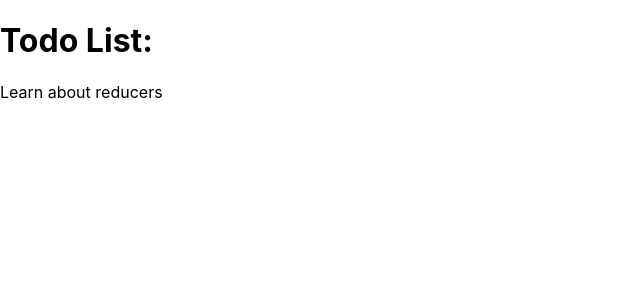
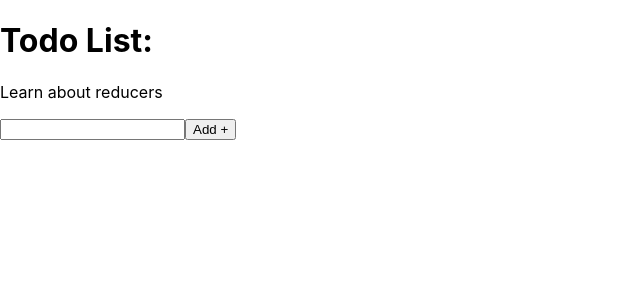
Before and after one commit to bloominstituteoftechnology/reducer-todo, a React (Create React App) app in the folder todo/: page / in a window 1280 px wide. Shown: the top 300 px of the page, without its empty margins (0-640 px from the left). Built offline with nearby package versions, Linux system fonts and the light colour scheme.

Commit message:
Created input form type text

```diff
--- a/todo/src/App.js
+++ b/todo/src/App.js
@@ -2,6 +2,7 @@ import React, { useReducer, useState } from 'react';
 import { initialState, reducer } from './reducers/reducer';
 import './App.css';
 import TodoList from './components/TodoList';
+import TodoForm from './components/TodoForm';
 
 //This file will hold state and render components
 function App() {
@@ -10,6 +11,7 @@ function App() {
 	return (
 		<div>
 			<TodoList todoArray={state.todoArray} />
+			<TodoForm />
 		</div>
 	);
 }
--- a/todo/src/components/TodoForm.js
+++ b/todo/src/components/TodoForm.js
@@ -0,0 +1,14 @@
+import React from 'react';
+
+const TodoForm = () => {
+	return (
+		<div>
+			<form>
+				<input type="text"></input>
+				<button>Add +</button>
+			</form>
+		</div>
+	);
+};
+
+export default TodoForm;
--- a/todo/src/components/TodoList.js
+++ b/todo/src/components/TodoList.js
@@ -6,7 +6,7 @@ const TodoList = ({ todoArray }) => {
 			<h1>Todo List:</h1>
 
 			{todoArray.map((todo) => {
-				return <p> {todo.item} </p>;
+				return <p> {todo.item} </p>; //This somehow works
 			})}
 		</div>
 	);
```
